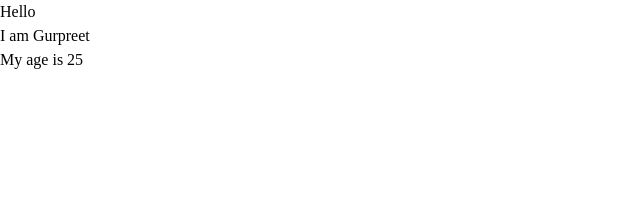
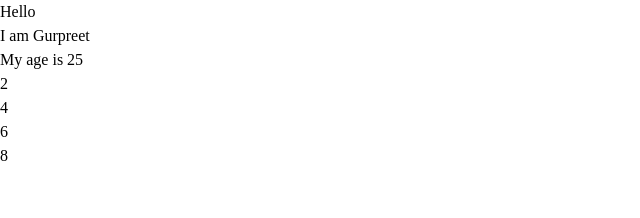
Before and after one commit to desgurpreet/React, a React (Vite) app: page / in a window 1280 px wide. Shown: the top 218 px of the page, without its empty margins (0-640 px from the left). Built offline with nearby package versions, Linux system fonts and the light colour scheme.

Commit message:
ListRendering

```diff
--- a/src/App1.jsx
+++ b/src/App1.jsx
@@ -1,6 +1,7 @@
 import React from "react";
 import Conditional1 from "./Conditional1";
 import Conditonal2 from "./Conditonal2";
+import ListRender from "./ListRender";
 
 const App1 = () => {
   const name = "gs";
@@ -17,6 +18,7 @@ const App1 = () => {
       {/* //using && operator if name=="gs" true then h1 run  */}
       {name == "gs" && <h1>I am Gurpreet</h1>}
       {age >= 18 ? <h1>My age is {age}</h1> : <h1>My age is less than 18</h1>}
+      <ListRender />
     </div>
   );
 };
--- /dev/null
+++ b/src/ListRender.jsx
@@ -0,0 +1,15 @@
+import React from "react";
+
+const ListRender = () => {
+  //   const students = ["gs", "hs", "ms", "ds"];
+  const students = [1, 2, 3, 4];
+  return (
+    <div>
+      {students.map((std, index) => (
+        <h1 key={index}>{std * 2}</h1>
+      ))}
+    </div>
+  );
+};
+
+export default ListRender;
```
